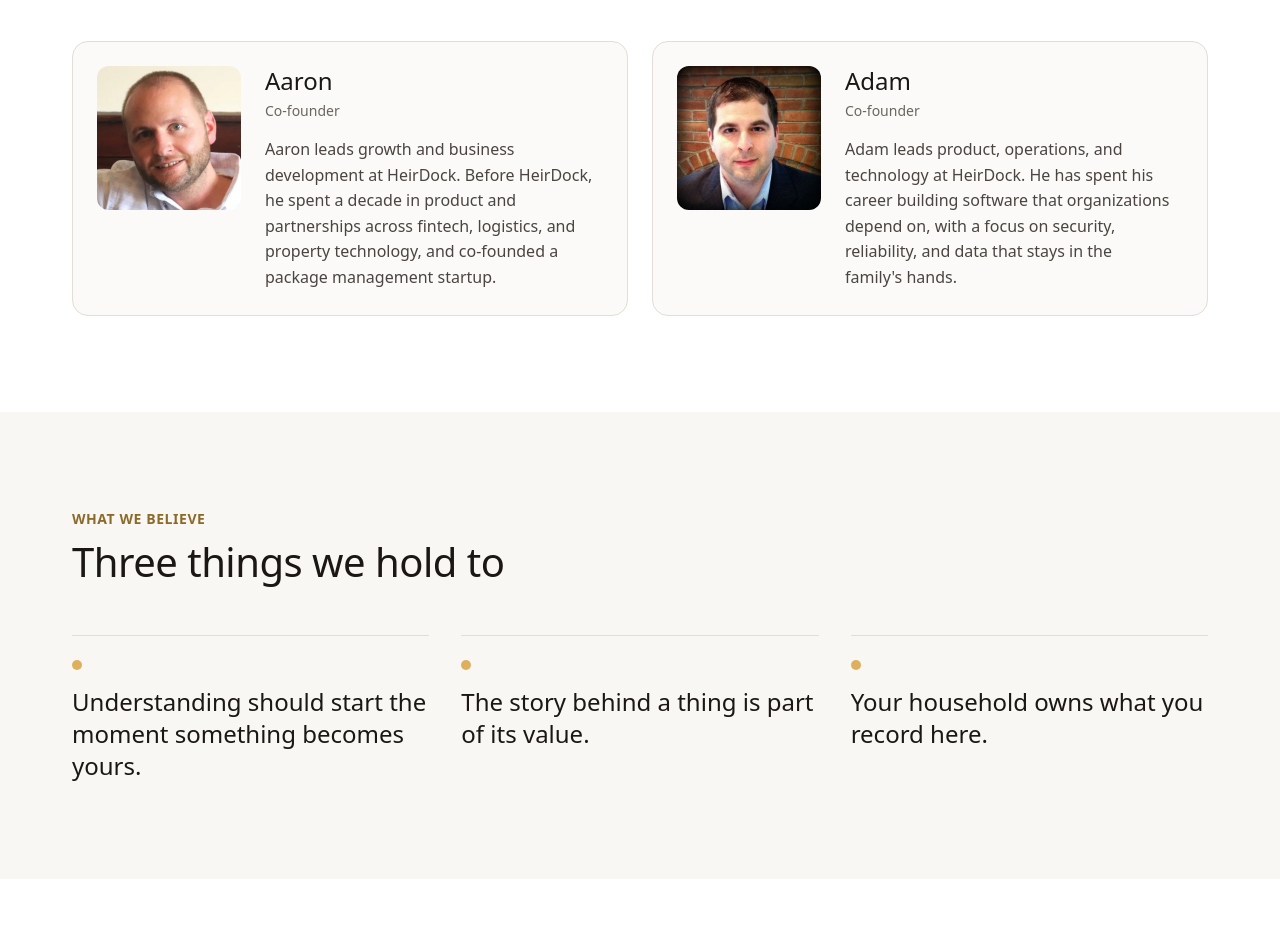
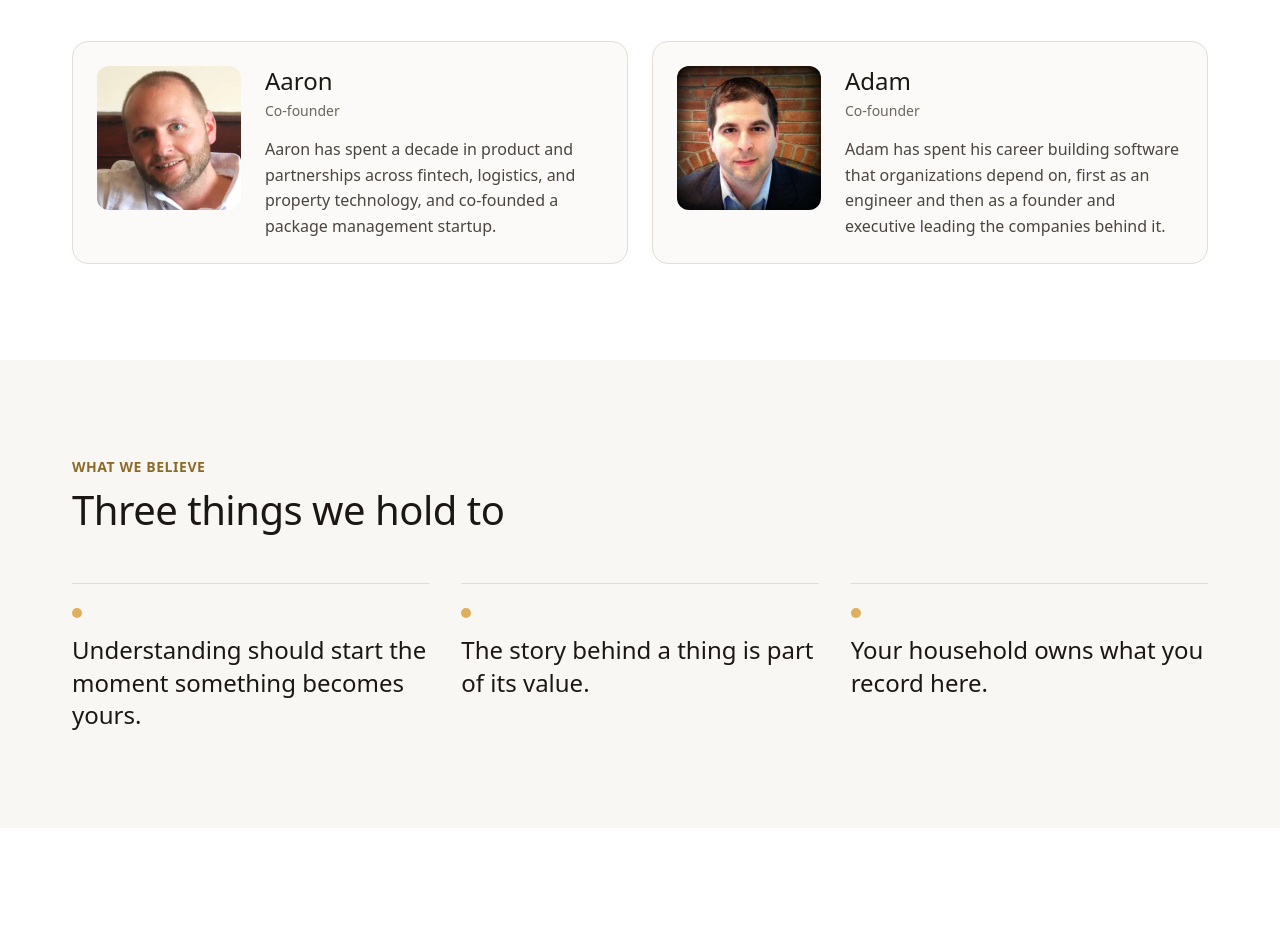
Before and after one commit to HeirDock/heirdock-website, a React (Vite) app in the folder apps/web/: page /company/about in a window 1280 px wide. Shown: the part 2920-3848 px from the top of the page. Built offline with nearby package versions, Linux system fonts and the light colour scheme.

Commit message:
About: founder bios describe experience, not current roles

```diff
--- a/apps/web/src/pages/company/About.tsx
+++ b/apps/web/src/pages/company/About.tsx
@@ -116,9 +116,8 @@ export default function About() {
                 <h3 className="founder-card__name">Aaron</h3>
                 <span className="founder-card__role">Co-founder</span>
                 <p className="founder-card__bio">
-                  Aaron leads growth and business development at HeirDock. Before HeirDock, he spent a
-                  decade in product and partnerships across fintech, logistics, and property
-                  technology, and co-founded a package management startup.
+                  Aaron has spent a decade in product and partnerships across fintech, logistics,
+                  and property technology, and co-founded a package management startup.
                 </p>
               </div>
             </article>
@@ -136,9 +135,9 @@ export default function About() {
                 <h3 className="founder-card__name">Adam</h3>
                 <span className="founder-card__role">Co-founder</span>
                 <p className="founder-card__bio">
-                  Adam leads product, operations, and technology at HeirDock. He has spent his career
-                  building software that organizations depend on, with a focus on security,
-                  reliability, and data that stays in the family&apos;s hands.
+                  Adam has spent his career building software that organizations depend on, first
+                  as an engineer and then as a founder and executive leading the companies behind
+                  it.
                 </p>
               </div>
             </article>
```
